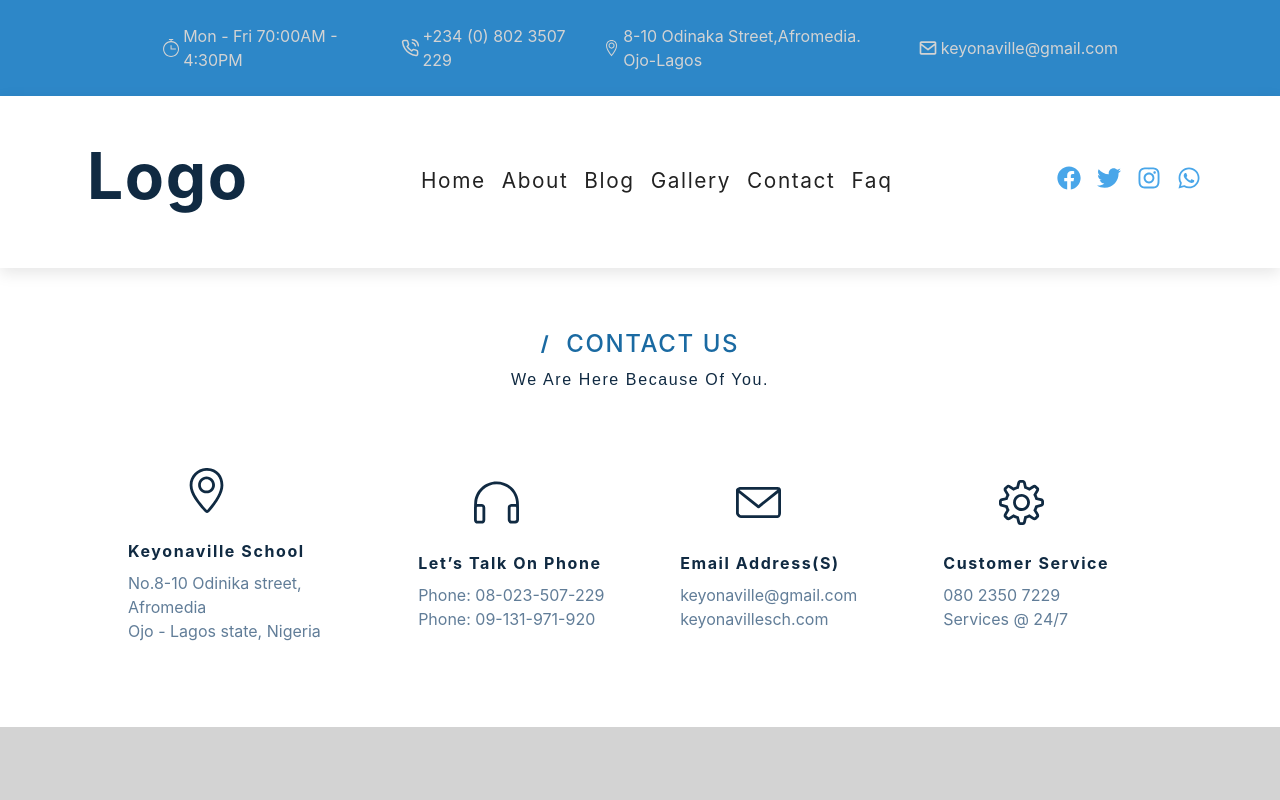
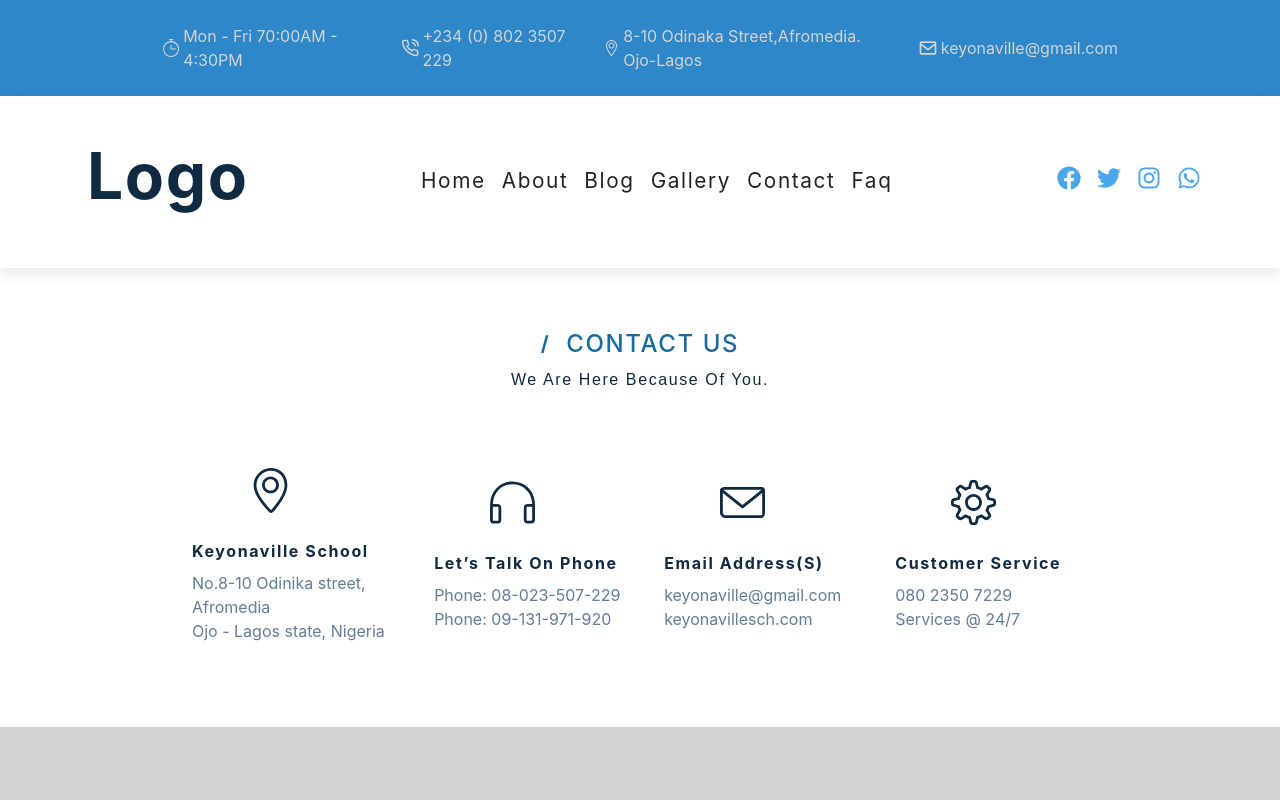
Before and after one commit to domchu/keyonaville, a Next.js app: page /contact in a window 1280 px wide. Shown: the top 800 px of the page. Built offline with nearby package versions, Linux system fonts and the light colour scheme.

Commit message:
chores:css adjustment

```diff
--- a/Components/Contact/Contact.js
+++ b/Components/Contact/Contact.js
@@ -65,7 +65,6 @@ const Contact = () => {
           </Box>
         </Grid>
       </Box>
-      {/* form  */}
       <Form />
       {/* find us on social media */}
       <div className="title">
--- a/styles/globals.css
+++ b/styles/globals.css
@@ -516,7 +516,7 @@ main {
 }
 
 .contact-links {
-  width: 80%;
+  width: 70%;
   margin: auto;
   margin-top: 4rem;
   margin-bottom: 4rem;
--- a/styles/globals.scss
+++ b/styles/globals.scss
@@ -457,7 +457,7 @@ main {
   font-size: 1rem;
 }
 .contact-links{
-width: 80%;
+width: 70%;
 margin: auto;
 margin-top: 4rem;
 margin-bottom: 4rem;
```
